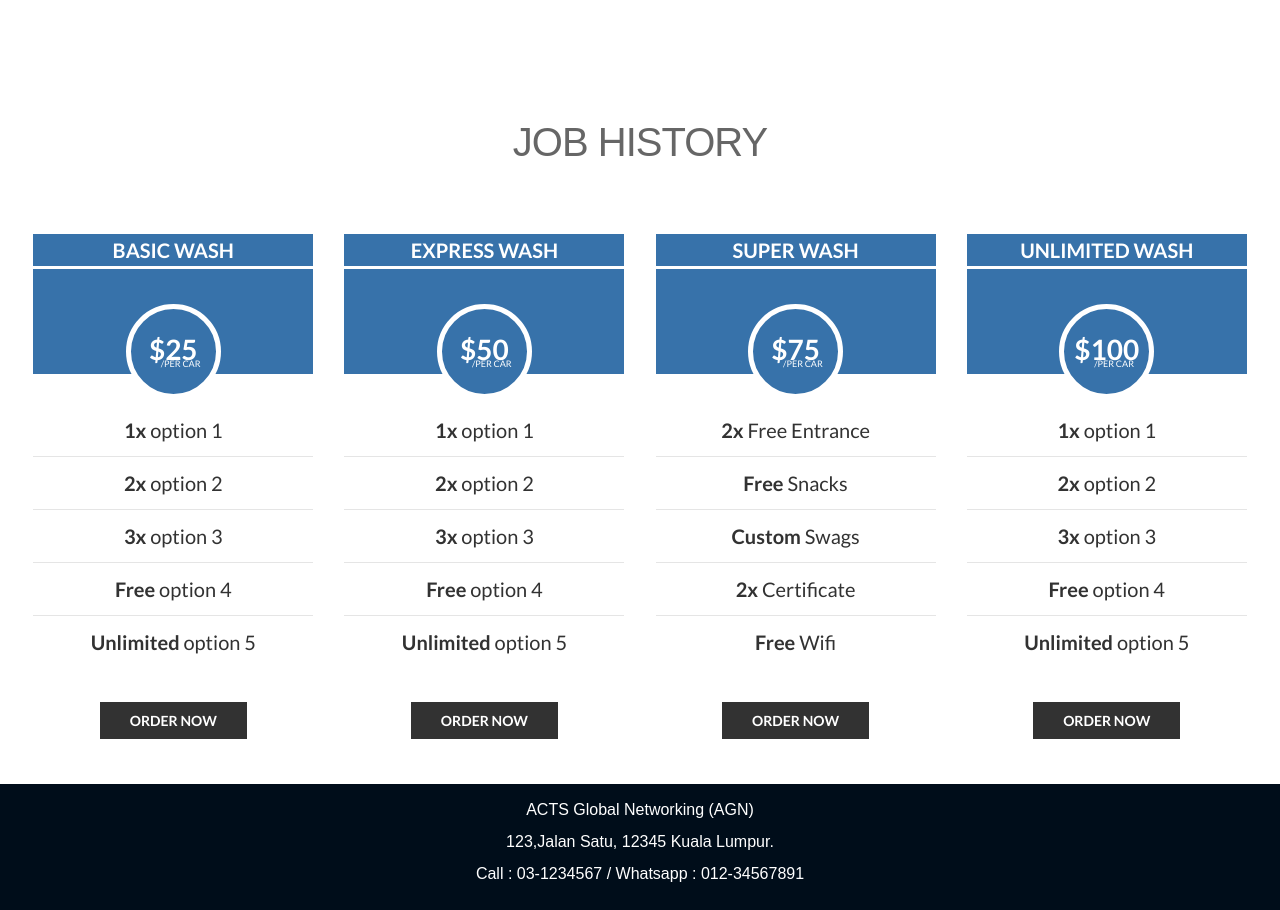
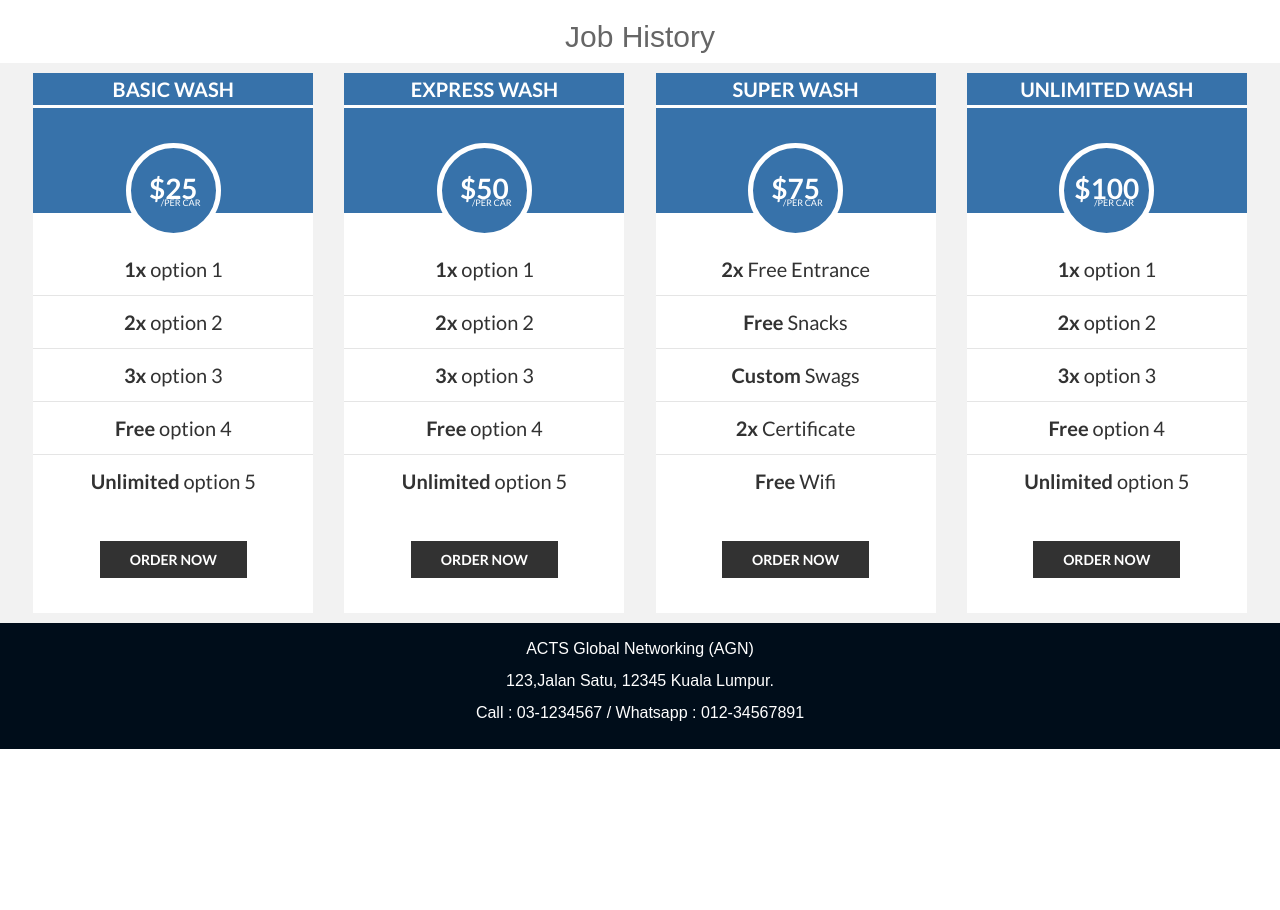
Before and after one commit to Daenise/BIT216, a PHP site: page /webpage/homePage.html in a window 1280 px wide. Shown: the part 160-1070 px from the top of the page. After the commit the page ends 909 px from the top, so only its background shows below. Run offline with PHP 8.4, Linux system fonts and the light colour scheme; some web fonts are replaced.

Commit message:
change homePage Colour

```diff
--- a/css/homePageStyle.css
+++ b/css/homePageStyle.css
@@ -8,6 +8,7 @@ body {
 
 #price {
   text-align: center;
+  background: #F2F2F2;
 }
 
 .plan {
--- a/webpage/homePage.html
+++ b/webpage/homePage.html
@@ -65,7 +65,7 @@
         <div class="row">
           <div class="col-lg-8 col-lg-offset-2">
             <div class="wow flipInY" data-wow-offset="0" data-wow-delay="0.1s">
-              <div class="section-heading text-center">
+              <div class="heading text-center">
                 <h2 class="h-bold">Job History</h2>
 
 
```
